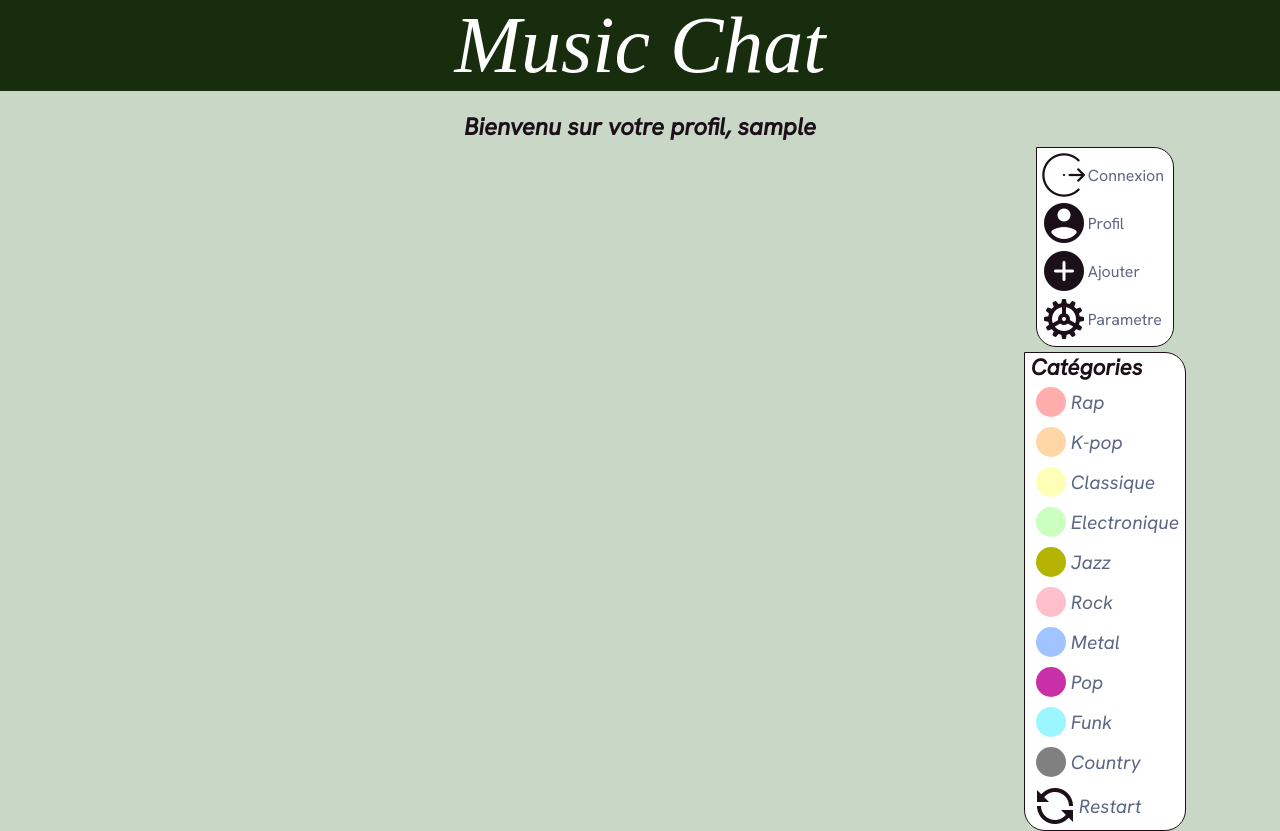
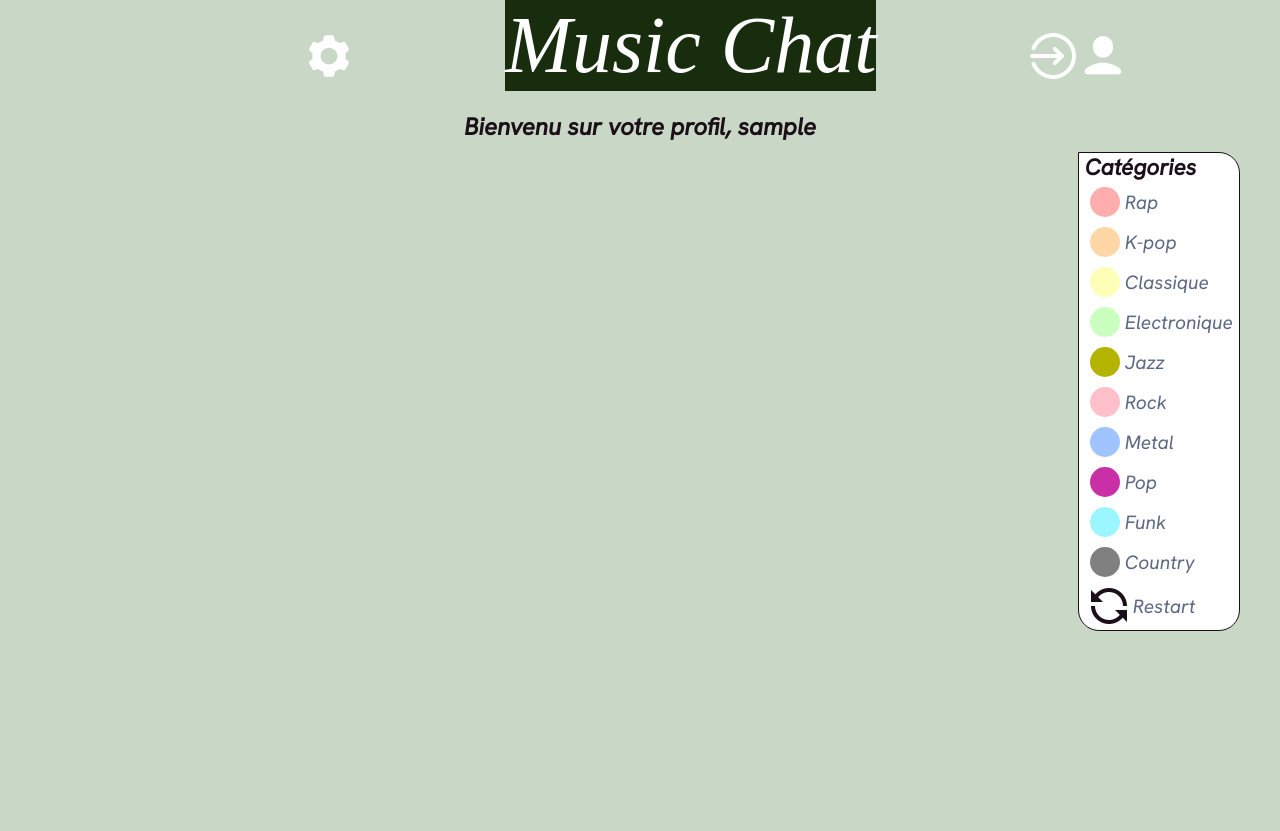
Before and after one commit to Raphael-Chiche/Projet-Axe-CDI, a PHP site: page /html/profil.php in a window 1280 px wide. After the commit the page ends 631 px from the top, so only its background shows below. Run offline with PHP 8.4, Linux system fonts and the light colour scheme; the visitor is signed in with stand-in values (Sample User, id 1); data that the repository does not hold is empty; some web fonts are replaced.

Commit message:
v4 - changement css

```diff
--- a/assets/javascript/main.js
+++ b/assets/javascript/main.js
@@ -1,6 +1,7 @@
 const btnSombre = document.querySelector("#btnSombre");
 const btnClaire = document.querySelector("#btnClaire");
 const styleNavbar = document.querySelector(".navbar");
+const styleNavbartitle = document.querySelector(".navbarTitle");
 
 let theme;
 
@@ -13,18 +14,20 @@ if (!localStorage.getItem("actual_theme")) {
 if (theme === "white") {
   body.style.backgroundColor = "#c8d7c6";
   styleNavbar.style.backgroundColor = "#182d0e";
+  styleNavbartitle.style.backgroundColor = "#182d0e";
 }
 
 if (theme === "black") {
   body.style.backgroundColor = "#182d0e";
   styleNavbar.style.backgroundColor = "#000000";
+  styleNavbartitle.style.backgroundColor ="black";
 }
 
 btnClaire.addEventListener("click", () => {
   localStorage.setItem("actual_theme", "white");
   body.style.backgroundColor = "#c8d7c6";
   styleNavbar.style.backgroundColor = "#182d0e";
-
+  styleNavbartitle.style.backgroundColor = "#182d0e";
   console.log("white");
 });
 
@@ -32,19 +35,8 @@ btnSombre.addEventListener("click", () => {
   localStorage.setItem("actual_theme", "black");
   body.style.backgroundColor = "#182d0e";
   styleNavbar.style.backgroundColor = "#000000";
+  styleNavbartitle.style.backgroundColor ="black";
   console.log("dark");
 });
 
 //---------------------------------------------------------
-const messageTextarea = document.getElementById('contenu');
-console.log(messageTextarea);
-const savedMessage = localStorage.getItem('message');
-if (savedMessage) {
-  messageTextarea.value = savedMessage;
-}
-
-messageTextarea.addEventListener('input', function() {
-  const message = messageTextarea.value;
-
-  localStorage.setItem('message', message);
-});
--- a/assets/javascript/popup.js
+++ b/assets/javascript/popup.js
@@ -1,15 +1,12 @@
 const popUp = document.querySelector(".popup");
 const bouton = document.querySelector(".floating-btn");
-const annuler = document.querySelector(".annulerChat")
-const boutonMenu = document.querySelector(".ajouter1")
+const annuler = document.querySelector(".annulerChat");
 
 bouton.addEventListener("click", function (){
     popUp.style.display = "block";
 })
 
-boutonMenu.addEventListener("click", function (){
-    popUp.style.display = "block";
-})
 annuler.addEventListener("click", function(){
+
     popUp.style.display = "none";
 })
--- a/assets/style/divInfo.css
+++ b/assets/style/divInfo.css
@@ -1,6 +1,7 @@
 .divInfo {
   border: var(--blackpurple) solid 1px;
   margin: 5px;
+  margin-left: 0px;
   border-radius: 20px;
   width: auto;
   background-color: var(--white);
@@ -21,12 +22,15 @@
   text-decoration: none;
 }
 
-.styleRestart{
-  position: sticky;
-  top: 657px;
+.connexProfil{
+  display: flex;
+  flex-direction: row;
 }
 
-@media screen and (max-width:550px){
+.navClick{
+  display:block;
+}
+@media screen and (max-width: 750px) {
   .divInfo {
     border: var(--blackpurple) solid 3px;
     margin: 5px;
@@ -43,4 +47,12 @@
     border-top-left-radius: 0;
   }
 
+  .navClick{
+    display:none;
+  }
+
+  .connexProfil{
+    display: none;
+  }
+
 }
--- a/assets/style/exemple_tweet.css
+++ b/assets/style/exemple_tweet.css
@@ -11,7 +11,7 @@
   color: var(--vertfonce);
   border-top-left-radius: 0;
   margin-left: 5%;
-  /* width: 75vw; */
+  width: 75vw;
 }
 
 .imgprofil {
@@ -39,7 +39,7 @@
 .tweetStyle {
   display: flex;
   flex-direction: column;
-  width: 75vw;
+  /* width: 75vw; */
 }
 
 .contenueTweet {
@@ -147,3 +147,11 @@
     /* width: 85vw; */
   }
 }
+
+@media screen and (max-width: 750px) {
+  .tweetStyle {
+    display: flex;
+    flex-direction: column;
+    align-items: center;
+}
+}
--- a/assets/style/popup.css
+++ b/assets/style/popup.css
@@ -137,7 +137,7 @@ select {
   display: flex;
   flex-direction: column;
 }
-@media screen and (max-width: 550px) {
+@media screen and (max-width: 750px) {
 
   .styleForm {
     display: flex;
--- a/assets/style/sidnav.css
+++ b/assets/style/sidnav.css
@@ -79,7 +79,7 @@
   background-color: rgb(40, 151, 18);
 }
 
-@media screen and (max-width: 550px) {
+@media screen and (max-width: 750px) {
   .sidebar {
     display: block;
     position: fixed;
--- a/assets/style/style.css
+++ b/assets/style/style.css
@@ -18,7 +18,7 @@
   text-decoration: none;
 }
 a {
-  color: var(--bleutravail);
+  color: var(--white);
 }
 :root {
   --blue: #1e90ff;
@@ -33,11 +33,12 @@ a {
 
 @font-face {
   font-family: "lostar";
-  src: url(‘../font/lostar/Lostar.ttf’) ;
+  src: url(‘../font/lostar/Lostar.ttf’);
 }
 
 body {
   background-color: #c8d7c6;
+  overflow-x: hidden;
 }
 
 .actu {
@@ -45,13 +46,14 @@ body {
   flex-direction: row;
   width: 100%;
   justify-content: space-between;
+  padding-top: 10px;
 }
 
 .parametre {
   display: flex;
   align-items: center;
 }
-.linkColor{
+.linkColor {
   color: white;
 }
 .none {
@@ -63,7 +65,7 @@ body {
   display: flex;
 }
 
-.navbar {
+.navbarTitle {
   font-family: "Lostar";
   text-align: center;
   font-size: 80px;
@@ -71,6 +73,11 @@ body {
   background-color: var(--vertfonce);
   margin-bottom: 20px;
   color: var(--white);
+}
+.navbar {
+  display: flex;
+  justify-content: space-evenly;
+  align-items: center;
 }
 
 .flexcolonne {
@@ -83,17 +90,16 @@ body {
   flex-direction: row;
 }
 
-#darkbody{
+#darkbody {
   background-color: var(--vertfonce);
 }
 
-#darknav{
-  background-color:  var(--black);
+#darknav {
+  background-color: var(--black);
 }
 
-
-@media screen and (max-width:428px){
-  .navbar {
+@media screen and (max-width: 428px) {
+  .navbarTitle {
     font-family: "Lostar";
     text-align: center;
     font-size: 60px;
@@ -101,23 +107,26 @@ body {
     background-color: var(--vertfonce);
     margin-bottom: 20px;
     color: var(--white);
+  }
 }
-
-}
-@media screen and (max-width: 550px) {
-
+@media screen and (max-width: 750px) {
   .actu {
-    display: flex;
+    display: block;
     flex-direction: row;
     width: 100%;
-    justify-content:center;
+    justify-content: center;
+  }
+
+  .navbar {
+    display: flex;
+    justify-content: center;
   }
 }
-.visible{
+.visible {
   display: none;
 }
 
-.Welcome{
+.Welcome {
   text-align: center;
   color: var(--blackpurple);
   font-style: italic;
--- a/assets/style/tags.css
+++ b/assets/style/tags.css
@@ -2,44 +2,42 @@ ol {
   list-style: none;
 }
 
-.cat1{
-    background-color:#FFADAD ;
+.cat1 {
+  background-color: #ffadad;
 }
-.cat2{
-    background-color: #FFD6A5;
+.cat2 {
+  background-color: #ffd6a5;
 }
-.cat3{
-    background-color: #FDFFB6 ;
+.cat3 {
+  background-color: #fdffb6;
 }
-.cat4{
-    background-color: #CAFFBF;
+.cat4 {
+  background-color: #caffbf;
 }
-.cat5{
-    background-color:rgb(179, 179, 0) ;
+.cat5 {
+  background-color: rgb(179, 179, 0);
 }
-.cat6{
-    background-color: pink ;
+.cat6 {
+  background-color: pink;
 }
-.cat7{
-    background-color: #A0C4FF ;
+.cat7 {
+  background-color: #a0c4ff;
 }
-.cat8{
+.cat8 {
   background-color: rgb(201, 48, 168);
 }
-.cat9{
-    background-color:#9BF6FF;
+.cat9 {
+  background-color: #9bf6ff;
 }
-.cat10{
-    background-color:grey ;
+.cat10 {
+  background-color: grey;
 }
 
-.div_tag{
+.div_tag {
   border-radius: 21px;
   background: var(--white);
   border: var(--blackpurple) solid 1px;
-    display:flex;
-    margin-left: 20px;
-    margin-right: 20px;
+  display: flex;
   flex-direction: column;
   align-items: flex-start;
   padding-left: 6px;
@@ -50,16 +48,15 @@ ol {
   border-top-left-radius: 0;
 }
 
-.div_tag h3{
+.div_tag h3 {
   color: var(--blackpurple);
 }
-.div_tag_cache{
+.div_tag_cache {
   border-radius: 21px;
   background: var(--white);
   border: var(--vertclaire) solid 3px;
-    display:none;
+  display: none;
   margin-left: 20px;
-    margin-right: 20px;
   flex-direction: column;
   align-items: flex-start;
   padding-left: 6px;
@@ -71,28 +68,27 @@ ol {
   font-size: larger;
   border-top-left-radius: 0;
 }
-.chatRap{
+.chatRap {
   display: none;
 }
 
-.tagRestart{
+.tagRestart {
   display: flex;
   flex-direction: column;
-    align-items: center;
+  align-items: flex-start;
   position: sticky;
   top: 20px;
-    padding-left: 20px;
-    padding-right: 20px;
+  padding-left: 40px;
+  padding-right: 40px;
   height: 20px;
-    width: 25vw;
 }
 
-@media screen and (max-width:550px){
-    .div_tag{
+@media screen and (max-width: 750px) {
+  .div_tag {
     border-radius: 21px;
     background: var(--white);
     border: var(--blackpurple) solid 3px;
-        display:none;
+    display: none;
     margin-left: 20px;
     margin-right: 20px;
     flex-direction: column;
--- a/html/connexion.php
+++ b/html/connexion.php
@@ -17,7 +17,7 @@
 <body id="body">
 
   <a href="../index.php" class="text-decoration-none">
-    <div class="d-flex justify-content-center navbar">Music Chat</div>
+    <div class="d-flex justify-content-center navbarTitle">Music Chat</div>
   </a>
   <div>
     <div id="choix_formulaires">
--- a/html/profil.php
+++ b/html/profil.php
@@ -20,7 +20,33 @@
 
 <body id="body">
     <a href="../index.php">
-        <div class="navbar"> Music Chat</div>
+        <div class="navbar">
+
+            <div class="formeInfo navClick">
+                <a href="parametre.html" class="parametre"><img src="../assets/image/para.svg" alt="parametre" />
+                </a>
+            </div>
+            <a href="../index.php"> <p class="navbarTitle">Music Chat</p></a>
+            <div class="connexProfil">
+                <div class="formeInfo">
+                    <a href="connexion.php" class="parametre">
+                        <img src="../assets/image/connexion.png" alt="Profil" />
+                    </a>
+                </div>
+                <?php
+                if (isset($_SESSION["id"])) {
+                    ?>
+                    <div class="formeInfo">
+                        <a href="profil.php" class="parametre">
+                            <img src="../assets/image/user.png" alt="Profil" />
+                        </a>
+                    </div>
+
+                    <?php
+                }
+                ?>
+            </div>
+        </div>
     </a>
     <?php if (isset($_GET["pseudo"])) { ?>
         <h2 class="Welcome">Bienvenu sur le profil de
@@ -63,7 +89,7 @@
 
 
             ?>
-            <div style="    display: flex;flex-direction: column; width: 75vw;">
+            <div class="tweetStyle">
 
 
                 <?php foreach ($chats as $chat) { ?>
@@ -136,38 +162,7 @@
             </div>
 
             <div class="tagRestart">
-                <div class="divInfo">
-                    <div class="formeInfo">
-                        <a href="connexion.php" class="parametre">
-                            <img src="../assets/image/connexion.png" alt="Profil" />
-                            <p>Connexion</p>
-                        </a>
-                    </div>
-                    <?php
-                    if (isset($_SESSION["id"])) {
-                        ?>
-                        <div class="formeInfo">
-                            <a href="" class="parametre">
-                                <img src="../assets/image/profil.png" alt="Profil" />
-                                <p>Profil</p>
-                            </a>
-                        </div>
 
-                        <?php
-                    }
-                    ?>
-                    <div class="formeInfo">
-                        <img src="../assets/image/ajouter.png" alt="Ajouter" class="ajouter1" />
-                        <p>Ajouter</p>
-                    </div>
-
-                    <div class="formeInfo">
-                        <a href="parametre.html" class="parametre"><img src="../assets/image/parametre.png"
-                                alt="parametre" />
-                            <p>Parametre</p>
-                        </a>
-                    </div>
-                </div>
                 <div class="div_tag">
                     <h3 style="color: var(--blackpurple)">Catégories</h3>
                     <div class="Rap">
@@ -250,18 +245,18 @@
             </div>
             <h3>Menu</h3>
             <div class="formeInfo">
-                <a href="html/connexion.php" class="parametre">
-                    <img src="assets/image/connexion.png" alt="Profil" />
-                    <p>Connexion</p>
+                <a href="connexion.php" class="parametre">
+                    <img src="../assets/image/connexion.png" alt="Profil" />
+                    <p class="linkColor">Connexion</p>
                 </a>
             </div>
             <?php
             if (isset($_SESSION["id"])) {
                 ?>
                 <div class="formeInfo">
-                    <a href="html/connexion.php" class="parametre">
-                        <img src="assets/image/profil.png" alt="Profil" />
-                        <p>Profil</p>
+                    <a href="connexion.php" class="parametre">
+                        <img src="../assets/image/user.png" alt="Profil" />
+                        <p class="linkColor">Profil</p>
                     </a>
                 </div>
 
@@ -269,20 +264,11 @@
             }
             ?>
 
-            <div class="formeInfo">
-                <img src="assets/image/ajouter.png" alt="Ajouter" class="ajouter1" />
-                <p>Ajouter</p>
-            </div>
+
 
             <div class="formeInfo">
-                <img src="assets/image/messagePrivé.png" alt="chat" />
-                <p>Message privé</p>
-            </div>
-
-            <div class="formeInfo">
-                <a style="color: white" href="html/parametre.html" class="parametre"><img
-                        src="assets/image/parametre.png" alt="parametre" />
-                    <p>Parametre</p>
+                <a href="parametre.html" class="parametre"><img src="../assets/image/para.svg" alt="parametre" />
+                    <p class="linkColor">Parametre</p>
                 </a>
             </div>
 
@@ -349,7 +335,7 @@
         <!-- <script src="assets/javascript/java.js"></script> -->
         <script src="../assets/javascript/categorie.js"></script>
         <script src="../assets/javascript/popup.js"></script>
-
+        <script src="../assets/javascript/sidnav.js"></script>
         <script src="../assets/javascript/supprimerChat.js"></script>
 
 
```
Also changed, not shown: assets/javascript/localstorageTextarea.js (added, +13 -0 lines), assets/style/parametre.css (+31 -18 lines), html/parametre.html (+14 -23 lines), index.php (+38 -48 lines), assets/image/connexion.png, assets/image/para.svg (added), assets/image/user.png (added). Lines whose indentation alone changed are shown as unchanged.
